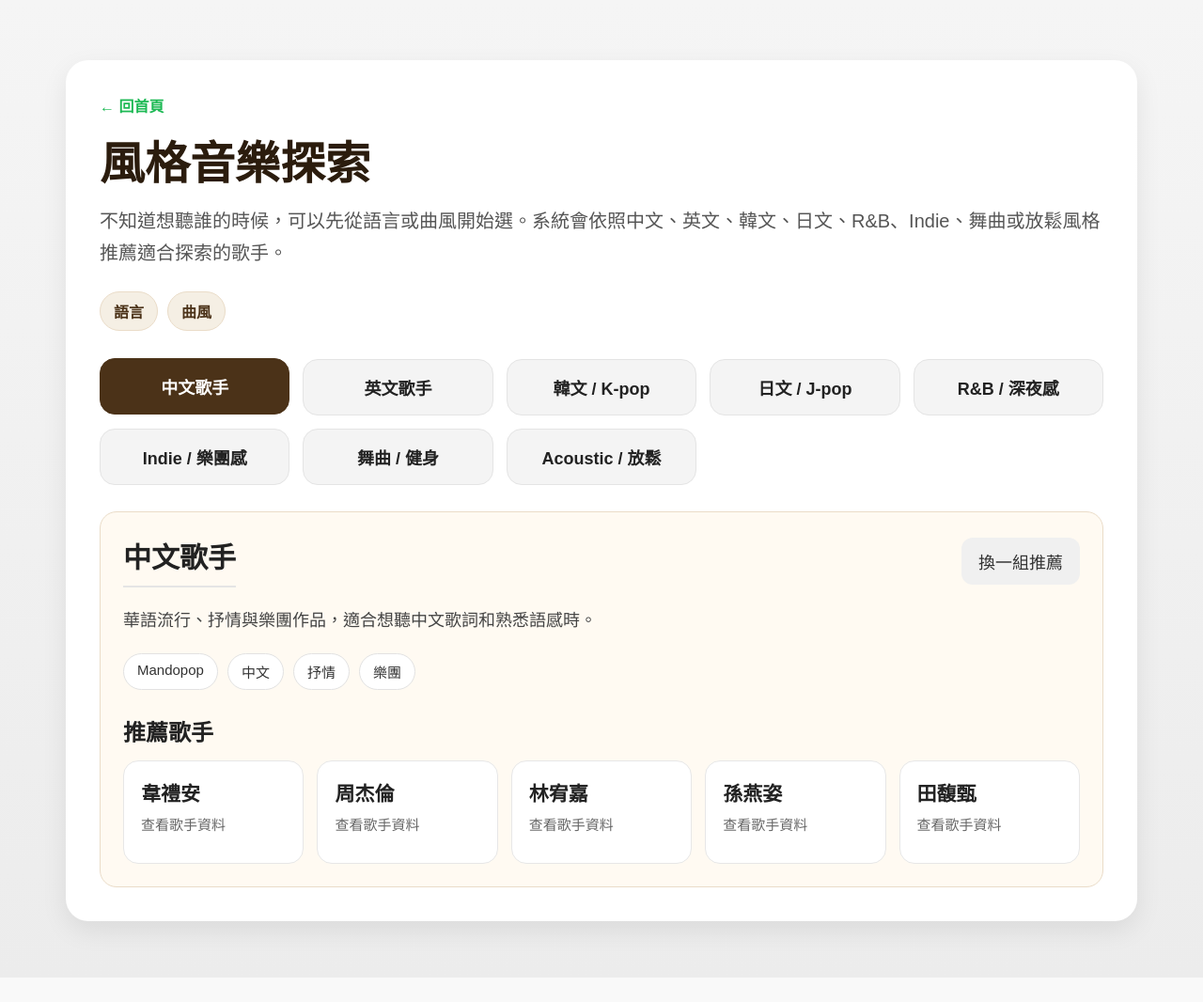
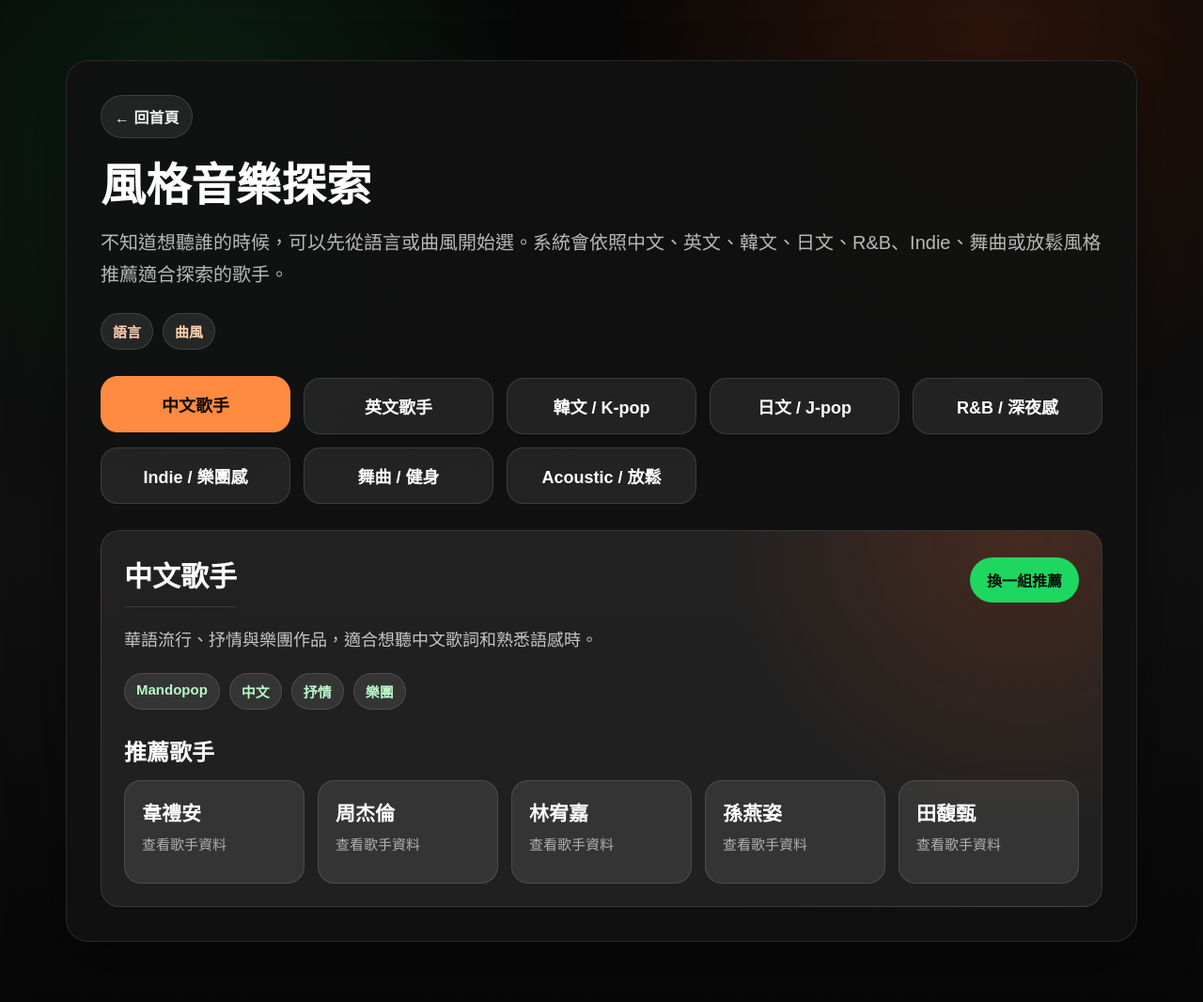
Before and after one commit to rong-kevin/my-first-python-project, a Flask app: page /discover?type=mandarin in a window 1280 px wide. Shown: the whole page at 94% size. Before the commit the page ends 1040 px from the top, so only its background shows below. Run offline with Flask 3, Linux system fonts and the light colour scheme.

Commit message:
統一其他頁面為深色音樂平台風格

```diff
--- a/static/style.css
+++ b/static/style.css
@@ -3,136 +3,110 @@
 }
 
 body {
+    background:
+        radial-gradient(circle at 16% 12%, rgba(29, 185, 84, 0.14), transparent 26%),
+        radial-gradient(circle at 82% 4%, rgba(214, 76, 24, 0.18), transparent 28%),
+        linear-gradient(180deg, #070707 0%, #111 54%, #070707 100%);
+    color: #f4f4f4;
     font-family: Arial, "Microsoft JhengHei", sans-serif;
-    background: linear-gradient(180deg, #f5f5f5 0%, #ececec 100%);
-    color: #222;
     margin: 0;
+    min-height: 100vh;
     padding: 0;
 }
 
 .container {
     max-width: 1180px;
     margin: 0 auto;
-    padding: 40px 20px 60px;
+    padding: 40px 20px 64px;
 }
 
-/* ===== 首頁 Hero ===== */
-.hero {
-    min-height: 100vh;
+a {
+    color: #1ed760;
+    text-decoration: none;
 }
 
-.hero-card {
-    background: white;
-    padding: 48px;
-    border-radius: 24px;
-    box-shadow: 0 10px 28px rgba(0, 0, 0, 0.08);
-    margin-top: 40px;
+a:hover {
+    text-decoration: none;
 }
 
-.hero-card h1 {
-    margin: 0 0 16px;
-    font-size: 56px;
-    font-weight: 700;
-    line-height: 1.2;
-}
-
-.subtitle {
-    font-size: 22px;
-    color: #555;
-    margin-bottom: 32px;
-    line-height: 1.7;
-}
-
-.search-box {
-    display: flex;
-    flex-wrap: wrap;
-    gap: 14px;
+.back-link {
     align-items: center;
-    margin-top: 20px;
-}
-
-.search-box input {
-    flex: 1;
-    min-width: 260px;
-    padding: 16px 18px;
-    font-size: 20px;
-    border: 1px solid #ccc;
-    border-radius: 12px;
-    outline: none;
-    background: #fafafa;
-}
-
-.search-box input:focus {
-    border-color: #1db954;
-    box-shadow: 0 0 0 3px rgba(29, 185, 84, 0.15);
-    background: white;
-}
-
-.search-box button,
-.secondary-btn {
-    padding: 16px 24px;
-    font-size: 18px;
-    border: none;
-    border-radius: 12px;
-    cursor: pointer;
-    text-decoration: none;
-    display: inline-block;
+    background: rgba(255, 255, 255, 0.08);
+    border: 1px solid rgba(255, 255, 255, 0.12);
+    border-radius: 999px;
+    color: #f4f4f4;
+    display: inline-flex;
+    font-weight: 800;
+    margin-bottom: 22px;
+    padding: 10px 14px;
     transition: 0.2s ease;
 }
 
-.search-box button {
-    background-color: #1db954;
-    color: white;
-    font-weight: 600;
-}
-
-.search-box button:hover {
-    background-color: #169c46;
+.back-link:hover {
+    background: rgba(255, 255, 255, 0.14);
+    color: #fff;
     transform: translateY(-1px);
 }
 
-.search-box button:disabled {
-    background-color: #8fd9aa;
-    cursor: wait;
-    transform: none;
+.page-card {
+    background: rgba(18, 18, 18, 0.94);
+    border: 1px solid rgba(255, 255, 255, 0.10);
+    border-radius: 24px;
+    box-shadow: 0 24px 60px rgba(0, 0, 0, 0.38);
+    margin-top: 24px;
+    padding: 36px;
+}
+
+.section-card {
+    background: rgba(255, 255, 255, 0.07);
+    border: 1px solid rgba(255, 255, 255, 0.10);
+    border-radius: 20px;
+    margin-top: 28px;
+    padding: 24px;
+}
+
+.section-card h2 {
+    border-bottom: 1px solid rgba(255, 255, 255, 0.12);
+    color: #fff;
+    font-size: 30px;
+    margin: 0 0 18px;
+    padding-bottom: 12px;
+}
+
+.bio-text {
+    color: rgba(255, 255, 255, 0.74);
+    font-size: 18px;
+    line-height: 1.9;
 }
 
 .secondary-btn {
-    background-color: #f0f0f0;
-    color: #333;
+    background: #1ed760;
+    border: none;
+    border-radius: 999px;
+    color: #061008;
+    cursor: pointer;
+    display: inline-block;
+    font-size: 16px;
+    font-weight: 900;
+    padding: 12px 18px;
+    text-decoration: none;
+    transition: 0.2s ease;
 }
 
 .secondary-btn:hover {
-    background-color: #e2e2e2;
+    background: #35ea75;
+    color: #061008;
     transform: translateY(-1px);
 }
 
-.mood-btn {
-    background: #222;
-    color: white;
-}
-
-.mood-btn:hover {
-    background: #000;
-    color: white;
-}
-
-.discover-btn {
-    background: #f5efe4;
-    color: #4b3218;
-}
-
-.discover-btn:hover {
-    background: #eadcc8;
-    color: #2b1c0d;
-}
-
+/* ===== Loading ===== */
 .loading-panel {
     align-items: center;
-    background: #f7fff9;
-    border: 1px solid rgba(29, 185, 84, 0.22);
+    background: rgba(13, 27, 17, 0.92);
+    border: 1px solid rgba(30, 215, 96, 0.32);
     border-radius: 18px;
-    box-shadow: 0 8px 22px rgba(29, 185, 84, 0.10);
+    box-shadow: 0 10px 28px rgba(29, 185, 84, 0.12);
+    color: #fff;
     display: none;
     gap: 18px;
     margin-top: 18px;
@@ -204,123 +178,21 @@ body {
     }
 }
 
-.popular-searches {
-    margin-top: 32px;
-}
-
-.popular-searches p {
-    font-size: 18px;
-    margin-bottom: 12px;
-    color: #555;
-}
-
-.tags {
-    display: flex;
-    flex-wrap: wrap;
-    gap: 12px;
-}
-
-.tag {
-    display: inline-block;
-    background: #f4f4f4;
-    color: #333;
-    padding: 10px 16px;
-    border-radius: 999px;
-    text-decoration: none;
-    font-size: 16px;
-    transition: 0.2s;
-}
-
-.tag:hover {
-    background: #1db954;
-    color: white;
-    text-decoration: none;
-}
-
-.features {
-    display: grid;
-    grid-template-columns: repeat(auto-fit, minmax(220px, 1fr));
-    gap: 20px;
-    margin-top: 32px;
-}
-
-.feature-card {
-    background: white;
-    border-radius: 18px;
-    padding: 24px;
-    box-shadow: 0 4px 14px rgba(0, 0, 0, 0.06);
-}
-
-.feature-card h3 {
-    margin-top: 0;
-    font-size: 24px;
-    margin-bottom: 12px;
-}
-
-.feature-card p {
-    margin: 0;
-    color: #555;
-    line-height: 1.6;
-}
-
-/* ===== 共用 ===== */
-a {
-    color: #1db954;
-    text-decoration: none;
-}
-
-a:hover {
-    text-decoration: underline;
-}
-
-.back-link {
-    display: inline-block;
-    margin-bottom: 22px;
-    font-weight: 600;
-}
-
-.page-card {
-    background: white;
-    border-radius: 24px;
-    box-shadow: 0 10px 28px rgba(0, 0, 0, 0.08);
-    padding: 36px;
-    margin-top: 24px;
-}
-
-.section-card {
-    background: #fafafa;
-    border: 1px solid #eee;
-    border-radius: 18px;
-    padding: 24px;
-    margin-top: 28px;
-}
-
-.section-card h2 {
-    margin: 0 0 18px;
-    font-size: 30px;
-    border-bottom: 2px solid #e5e5e5;
-    padding-bottom: 10px;
-}
-
-.bio-text {
-    font-size: 18px;
-    line-height: 1.9;
-    color: #444;
-}
-
-/* ===== 歌手頁 ===== */
+/* ===== Artist page ===== */
 .artist-page-card {
     overflow: hidden;
 }
 
 .artist-hero {
+    align-items: stretch;
+    background:
+        radial-gradient(circle at 92% 8%, rgba(214, 76, 24, 0.28), transparent 34%),
+        linear-gradient(135deg, rgba(30, 215, 96, 0.16) 0%, rgba(255, 255, 255, 0.07) 54%, rgba(255, 255, 255, 0.04) 100%);
+    border: 1px solid rgba(255, 255, 255, 0.12);
+    border-radius: 22px;
     display: grid;
+    gap: 32px;
     grid-template-columns: 300px 1fr;
-    gap: 32px;
-    align-items: stretch;
-    background: linear-gradient(135deg, #f7fff9 0%, #ffffff 58%, #f5efe4 100%);
-    border: 1px solid #edf3ee;
-    border-radius: 22px;
     padding: 24px;
 }
 
@@ -368,13 +241,15 @@ a:hover {
     margin-bottom: 20px;
 }
 
-.artist-tag-list span {
-    background: white;
-    border: 1px solid #ddf2e4;
+.artist-tag-list span,
+.mood-tags span,
+.discover-tabs span {
+    background: rgba(255, 255, 255, 0.09);
+    border: 1px solid rgba(255, 255, 255, 0.12);
     border-radius: 999px;
-    color: #176d34;
+    color: #b8f7c8;
     font-size: 15px;
-    font-weight: 700;
+    font-weight: 800;
     padding: 8px 12px;
 }
 
@@ -571,68 +441,66 @@ a:hover {
     display: block;
 }
 
-.similar-section .recommendation-grid {
-    grid-template-columns: repeat(auto-fit, minmax(190px, 1fr));
-}
-
 .empty-state {
+    padding: 80px 20px;
     text-align: center;
-    padding: 80px 20px;
 }
 
 .empty-state h1 {
+    color: #fff;
     font-size: 42px;
     line-height: 1.3;
     margin: 0 0 14px;
 }
 
-.empty-state p {
-    color: #666;
-    font-size: 18px;
+/* ===== Mood / discover pages ===== */
+.mood-header h1 {
+    color: #fff;
+    font-size: 48px;
+    line-height: 1.2;
+    margin: 0 0 14px;
+}
+
+.mood-header p {
+    color: rgba(255, 255, 255, 0.70);
+    font-size: 20px;
     line-height: 1.7;
     margin: 0;
 }
 
-/* ===== 情境推薦頁 ===== */
-.mood-header h1 {
-    margin: 0 0 14px;
-    font-size: 48px;
-    line-height: 1.2;
-}
-
-.mood-header p {
-    margin: 0;
-    color: #555;
-    font-size: 20px;
-    line-height: 1.7;
-}
-
 .mood-options {
     display: grid;
+    gap: 14px;
     grid-template-columns: repeat(auto-fit, minmax(180px, 1fr));
-    gap: 14px;
     margin-top: 30px;
 }
 
 .mood-option {
-    background: #f4f4f4;
-    color: #222;
-    border: 1px solid #e4e4e4;
-    border-radius: 16px;
+    background: rgba(255, 255, 255, 0.08);
+    border: 1px solid rgba(255, 255, 255, 0.12);
+    border-radius: 18px;
+    color: #fff;
+    font-size: 18px;
+    font-weight: 900;
     padding: 16px 18px;
     text-align: center;
-    font-size: 18px;
-    font-weight: 700;
     transition: 0.2s ease;
 }
 
 .mood-option:hover,
 .mood-option.active {
-    background: #1db954;
-    border-color: #1db954;
-    color: white;
-    text-decoration: none;
-    transform: translateY(-1px);
+    background: #1ed760;
+    border-color: #1ed760;
+    color: #061008;
+    transform: translateY(-2px);
+}
+
+.mood-result,
+.discover-result,
+.discover-empty {
+    background:
+        radial-gradient(circle at 92% 0%, rgba(214, 76, 24, 0.20), transparent 30%),
+        rgba(255, 255, 255, 0.07);
 }
 
 .mood-result-header {
@@ -653,8 +521,9 @@ a:hover {
 }
 
 .mood-result h3 {
+    color: #fff;
+    font-size: 24px;
     margin: 26px 0 14px;
-    font-size: 24px;
 }
 
 .mood-tags {
@@ -664,26 +533,17 @@ a:hover {
     margin-top: 18px;
 }
 
-.mood-tags span {
-    background: white;
-    border: 1px solid #e2e2e2;
-    border-radius: 999px;
-    color: #333;
-    padding: 8px 14px;
-    font-size: 15px;
-}
-
 .recommendation-grid {
     display: grid;
+    gap: 14px;
     grid-template-columns: repeat(auto-fit, minmax(180px, 1fr));
-    gap: 14px;
 }
 
 .recommendation-card {
-    background: white;
-    border: 1px solid #e7e7e7;
-    border-radius: 16px;
-    color: #222;
+    background: rgba(255, 255, 255, 0.09);
+    border: 1px solid rgba(255, 255, 255, 0.12);
+    border-radius: 18px;
+    color: #fff;
     display: flex;
     flex-direction: column;
     gap: 8px;
@@ -693,18 +553,19 @@ a:hover {
 }
 
 .recommendation-card strong {
+    color: #fff;
     font-size: 21px;
 }
 
 .recommendation-card span {
-    color: #666;
+    color: rgba(255, 255, 255, 0.62);
     font-size: 15px;
 }
 
 .recommendation-card:hover {
-    border-color: #1db954;
-    box-shadow: 0 8px 18px rgba(29, 185, 84, 0.14);
-    text-decoration: none;
+    background: rgba(30, 215, 96, 0.13);
+    border-color: rgba(30, 215, 96, 0.42);
+    box-shadow: 0 12px 24px rgba(29, 185, 84, 0.14);
     transform: translateY(-2px);
 }
 
@@ -712,9 +573,8 @@ a:hover {
     text-align: center;
 }
 
-/* ===== 風格探索頁 ===== */
 .discover-header h1 {
-    color: #2b1c0d;
+    color: #fff;
 }
 
 .discover-tabs {
@@ -725,53 +585,29 @@ a:hover {
 }
 
 .discover-tabs span {
-    background: #f5efe4;
-    border: 1px solid #eadcc8;
-    border-radius: 999px;
-    color: #4b3218;
-    font-weight: 700;
-    padding: 8px 14px;
+    color: #ffd2b2;
 }
 
 .discover-options .mood-option:hover,
 .discover-options .mood-option.active {
-    background: #4b3218;
-    border-color: #4b3218;
-}
-
-.discover-result {
-    background: #fffaf2;
-    border-color: #eadcc8;
+    background: #ff8b40;
+    border-color: #ff8b40;
+    color: #140a03;
 }
 
 .discover-result .recommendation-card:hover {
-    border-color: #4b3218;
-    box-shadow: 0 8px 18px rgba(75, 50, 24, 0.14);
-}
-
-.discover-empty {
-    background: #fffaf2;
+    background: rgba(255, 139, 64, 0.14);
+    border-color: rgba(255, 139, 64, 0.46);
+    box-shadow: 0 12px 24px rgba(255, 139, 64, 0.12);
 }
 
 @media (max-width: 900px) {
-    .hero-card {
-        padding: 30px;
-    }
-
-    .hero-card h1 {
-        font-size: 40px;
-    }
-
-    .subtitle {
-        font-size: 18px;
+    .container {
+        padding: 24px 16px 44px;
     }
 
     .page-card {
-        padding: 24px;
-    }
-
-    .search-box input {
-        min-width: 100%;
+        padding: 22px;
     }
 
     .loading-panel.visible {
```
Also changed, not shown: other parts of static/style.css (+51 -55 lines).
